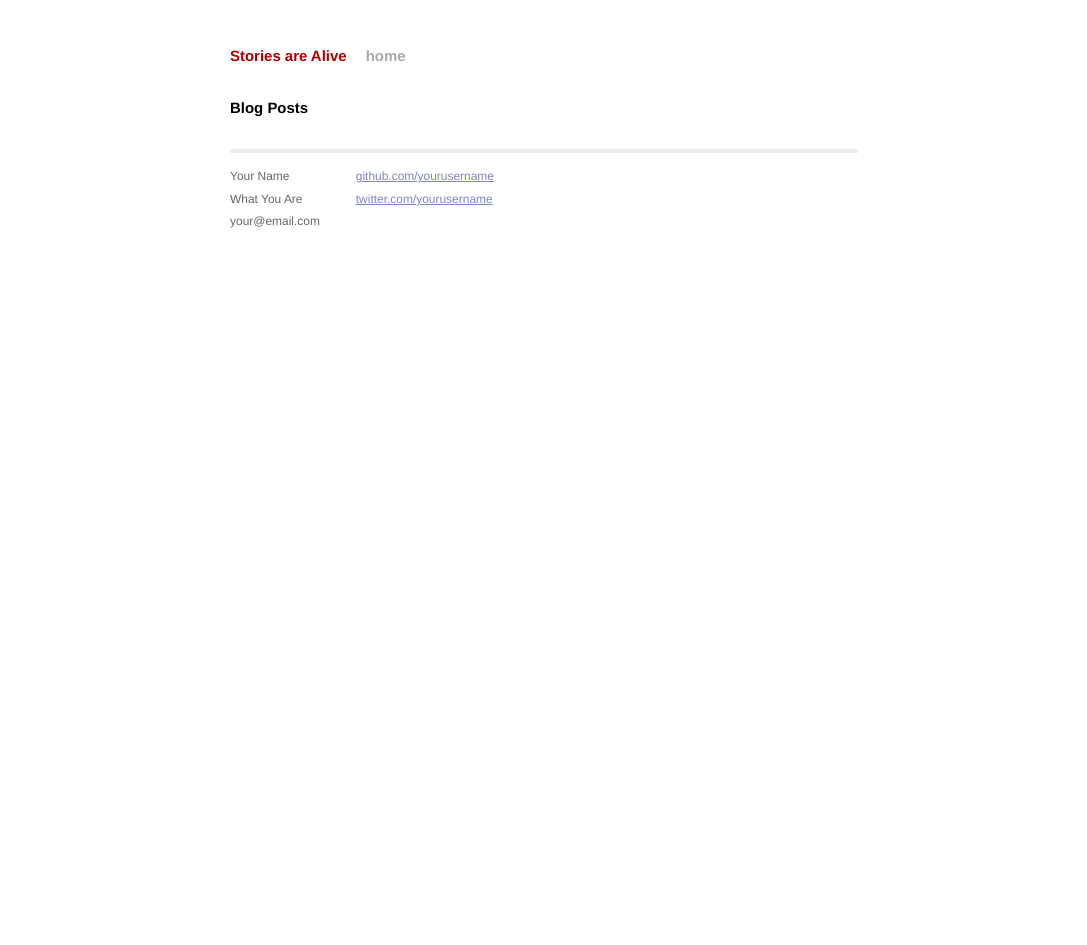
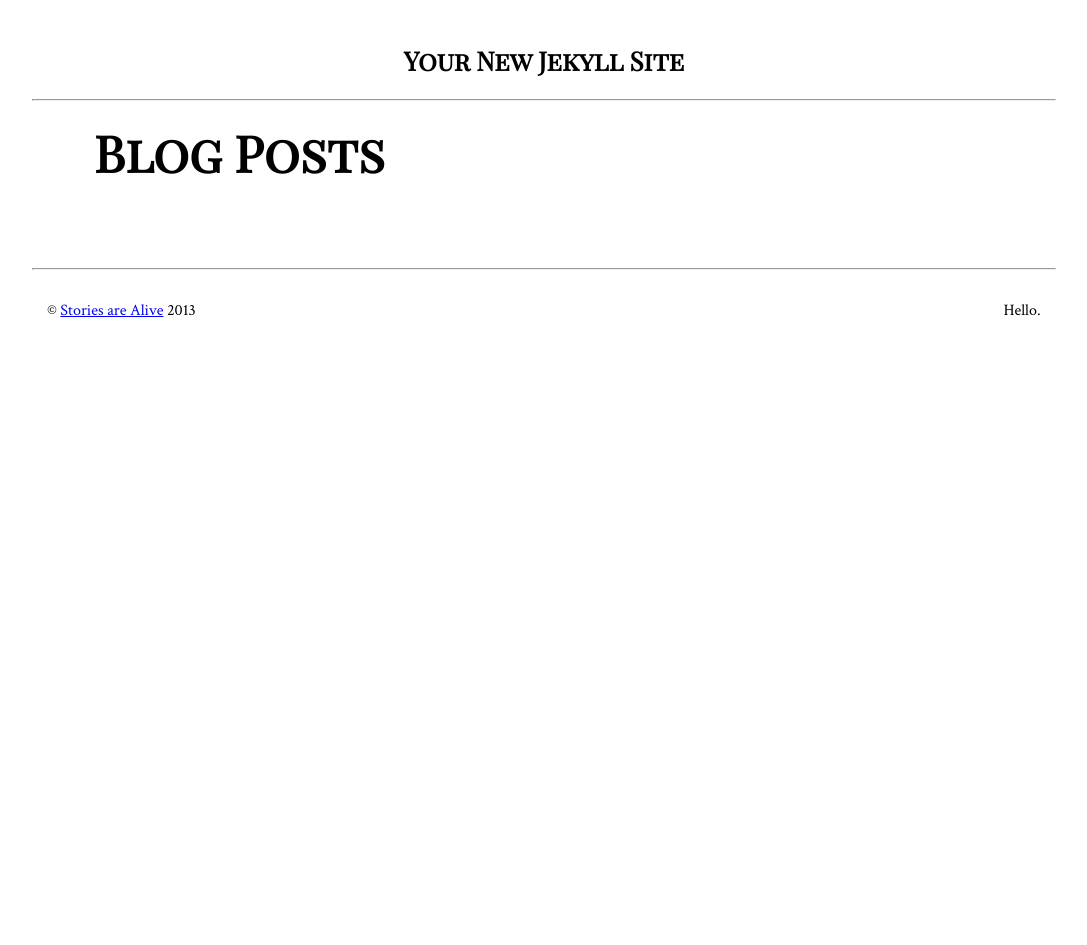
Before and after one commit to zencephalon/storiesarealive, a Jekyll site: the page built from index.html, in a window 1280 px wide. Shown: the whole page, without its empty margins (96-1183 px from the left). Built offline with Jekyll 4.4.1, drawn with Linux system fonts in a browser that asks for light colours; nearby versions of some CDN libraries; after the commit the page ends 900 px from its top, so only the background shows below that.

Commit message:
new default.

```diff
--- a/_layouts/default.html
+++ b/_layouts/default.html
@@ -1,46 +1,75 @@
 <!DOCTYPE html>
-<html>
+<!--[if IE 7]>
+<html class="ie ie7" lang="en-US">
+<![endif]-->
+<!--[if IE 8]>
+<html class="ie ie8" lang="en-US">
+<![endif]-->
+<!--[if !(IE 7) | !(IE 8)  ]><!-->
+<html lang="en-US">
+<!--<![endif]-->
 <head>
-        <meta charset="utf-8">
-        <meta http-equiv="X-UA-Compatible" content="IE=edge,chrome=1">
-        <title>{{ page.title }}</title>
-        <meta name="viewport" content="width=device-width">
+<meta charset="UTF-8" />
+<meta name="viewport" content="width=device-width" />
+<title>{{ page.title }} | {{ site.name }}</title>
 
-        <!-- syntax highlighting CSS -->
-        <link rel="stylesheet" href="/css/syntax.css">
+<!-- custom theme addition -->
+<link href='http://fonts.googleapis.com/css?family=Crimson+Text:400,400italic,700,700italic|Playfair+Display+SC' rel='stylesheet' type='text/css'>
+<!-- / custom theme addition -->
 
-        <!-- Custom CSS -->
-        <link rel="stylesheet" href="/css/main.css">
+<!--[if lt IE 9]>
+<script src="/js/html5.js" type="text/javascript"></script>
+<![endif]-->
+<link rel="alternate" type="application/rss+xml" title="{{ site.name }} Feed" href="/feed.xml" />
+<link rel='stylesheet' id='style-css'  href='/css/style.css' type='text/css' media='all' />
+<!--[if lt IE 9]>
+<link rel='stylesheet' id='ie-css'  href='/css/ie.css' type='text/css' media='all' />
+<![endif]-->
+<link rel='prev' title='{{ page.previous.title }}' href='{{ page.previous.url }}' />
+<link rel='next' title='{{ page.next.title }}' href='{{ page.next.url }}' />
+<link rel='canonical' href='{{ page.url }}' />
+<style type='text/css'>img#wpstats{display:none}</style>
 
-    </head>
-    <body>
+<body class="single single-post postid-20 single-format-standard custom-font-enabled single-author">
 
 <div class="container">
-          <div class="site">
-            <div class="header">
-              <h1 class="title"><a href="/">{{ site.name }}</a></h1>
-              <a class="extra" href="/">home</a>
+<div class="row-fluid">
+	<div class="span12">
+
+            <h1 class="entry-title">{{ page.title }}</h1>
+                <div style="text-align:center">
+                    <h4>{{ page.author }}</h4>
                 </div>
+
+                <hr>
+
+                <div class="story-text">
 
                 {{ content }}
 
+<p>&nbsp;</p>
+</div>
+
+		</div><!-- #content -->
+	</div><!-- #primary -->
+
+      <hr>
+
       <div class="footer">
-              <div class="contact">
-                <p>
-                  Your Name<br />
-                  What You Are<br />
-                  your@email.com
-                </p>
-              </div>
-              <div class="contact">
-                <p>
-                  <a href="http://github.com/yourusername/">github.com/yourusername</a><br />
-                  <a href="http://twitter.com/yourusername/">twitter.com/yourusername</a><br />
-                </p>
+          <div style="float:left">&copy; <a href="/">{{ site.name }}</a> 2013</div>
+        <div style="float:right">
+          <div>
+              Hello.
           </div>
         </div>
       </div>
+
+
+
     </div> <!-- /container -->
+
+    <script src="http://ajax.googleapis.com/ajax/libs/jquery/1/jquery.min.js"></script>
+    <script src="//ajax.googleapis.com/ajax/libs/jquery/2.0.0/jquery.min.js"></script>
 
 	</body>
 </html>
--- a/_layouts/post.html
+++ b/_layouts/post.html
@@ -1,9 +1,6 @@
 ---
-layout: default2
+layout: default
 ---
-<h2>{{ page.title }}</h2>
-<p class="meta">{{ page.date | date_to_string }}</p>
-
 <div id="post">
 {{ content }}
 </div>
```
Also changed, not shown: 1 other file. Lines whose indentation alone changed are shown as unchanged.
